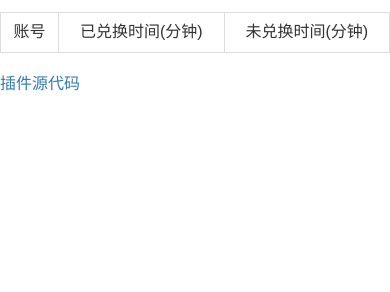
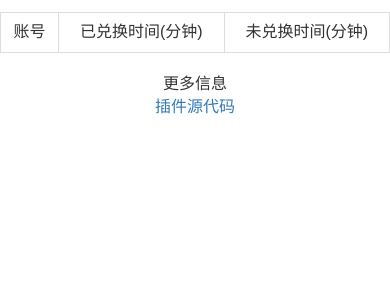
Before and after one commit to hanliumaozhi/liusongme, a Flask app: page /show_mc_user_online_time in a window 390 px wide. Shown: the part 58-350 px from the top of the page. Run offline with Flask 2, Linux system fonts and the light colour scheme; data that the repository does not hold is empty; some libraries are stand-ins or nearby versions.

Commit message:
add html

```diff
--- a/app/templates/show_mc.html
+++ b/app/templates/show_mc.html
@@ -41,7 +41,8 @@
 			</tr>
 			</table>
 		</div>
-		<div id="sidebar" class="col-md-3">
+		<div id="sidebar" class="col-md-3 text-center">
+		<header>更多信息</header>
 		<a href="https://github.com/hanliumaozhi/minecraft_plugin_get_user_online_time" class="text-center">插件源代码</a>
 		</div>
 		</div>
```
